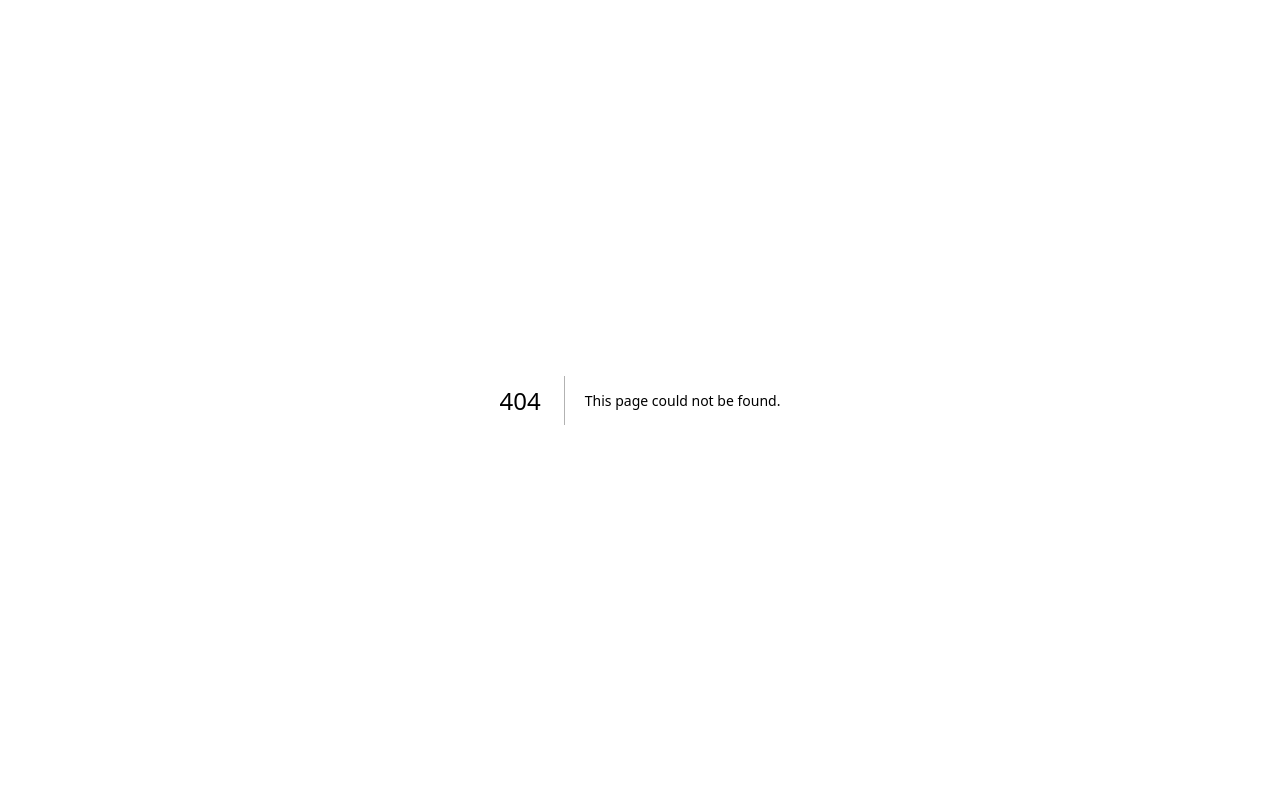
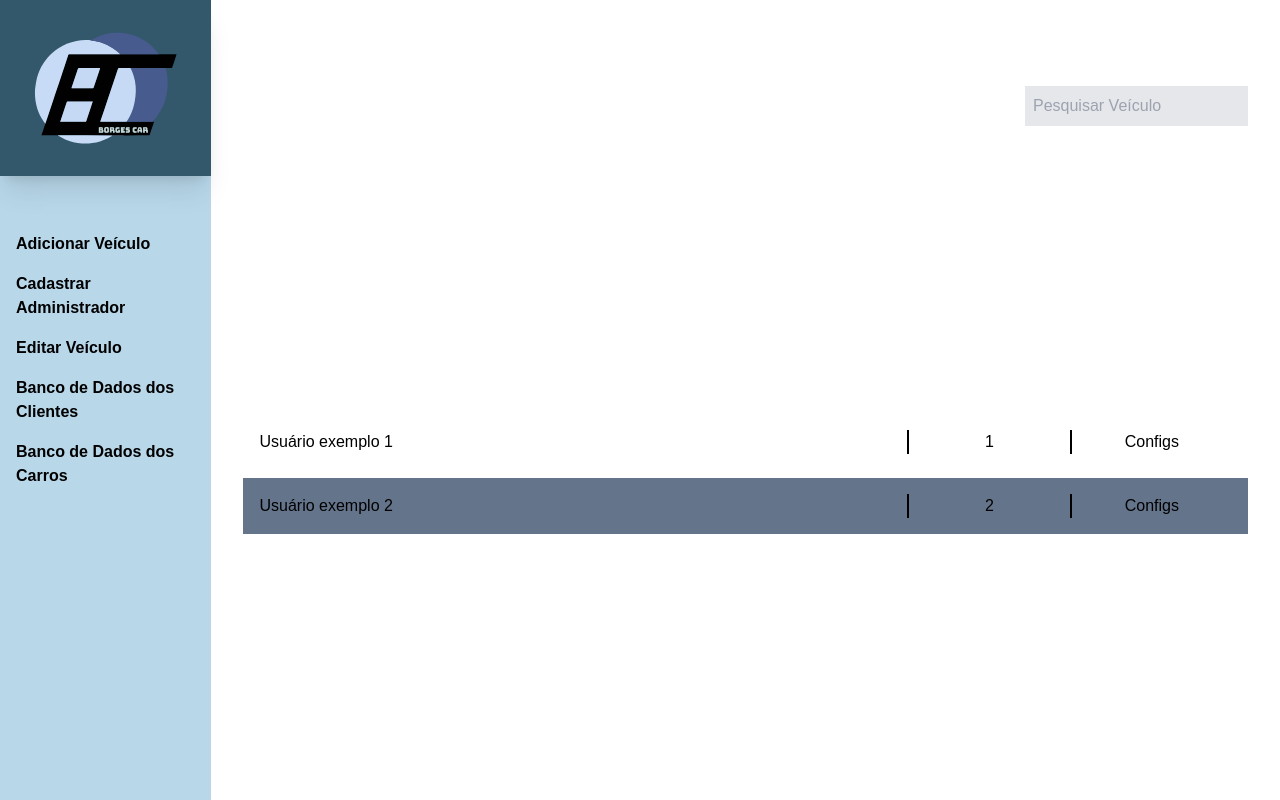
Before and after one commit to onlywillian/borgescar, a Next.js app: page /adm/clientes in a window 1280 px wide. Before the commit this address had no page. Built offline with nearby package versions, Linux system fonts and the light colour scheme.

Commit message:
cars and clients visualization page finished

```diff
--- /dev/null
+++ b/src/app/adm/carros/page.tsx
@@ -0,0 +1,44 @@
+import Aside from "@/components/Aside";
+
+import Link from "next/link";
+
+export default function Cars() {
+    const data = [
+        {
+            id: 1,
+            name: 'Carro exemplo 1'
+        },
+        {
+            id: 2,
+            name: 'Carro exemplo 2'
+        }
+    ]
+
+    return (
+        <main className="flex">
+            <Aside />
+            <div className="w-full h-screen flex flex-col p-8">
+                <div className="h-1/5 w-full flex items-center justify-end ">
+                    <div className="bg-black">
+                        <input
+                            type="text"
+                            placeholder="Pesquisar Veículo"
+                            className="p-2 outline-none border-none bg-gray-200"
+                        />
+                    </div>
+                </div>
+                <div className="flex flex-col items-center justify-center h-4/5  gap-2">
+                    {data.map((iten) => (
+                        <div key={iten.id} className="w-full p-4 even:bg-slate-500 flex">
+                            <span className="w-4/5">{iten.name}</span>
+                            <span className="w-1/5 border-l-2 border-black text-center">{iten.id}</span>
+                            <Link href={'/adm/editar-carro'} className="w-1/5 border-l-2 border-black text-center">
+                                Configs
+                            </Link>
+                        </div>
+                    ))}
+                </div>
+            </div>
+        </main>
+    )
+}
--- /dev/null
+++ b/src/app/adm/clientes/page.tsx
@@ -0,0 +1,44 @@
+import Aside from "@/components/Aside";
+
+import Link from "next/link";
+
+export default function Cars() {
+    const data = [
+        {
+            id: 1,
+            name: 'Usuário exemplo 1'
+        },
+        {
+            id: 2,
+            name: 'Usuário exemplo 2'
+        }
+    ]
+
+    return (
+        <main className="flex">
+            <Aside />
+            <div className="w-full h-screen flex flex-col p-8">
+                <div className="h-1/5 w-full flex items-center justify-end ">
+                    <div className="bg-black">
+                        <input
+                            type="text"
+                            placeholder="Pesquisar Veículo"
+                            className="p-2 outline-none border-none bg-gray-200"
+                        />
+                    </div>
+                </div>
+                <div className="flex flex-col items-center justify-center h-4/5  gap-2">
+                    {data.map((iten) => (
+                        <div key={iten.id} className="w-full p-4 even:bg-slate-500 flex">
+                            <span className="w-4/5">{iten.name}</span>
+                            <span className="w-1/5 border-l-2 border-black text-center">{iten.id}</span>
+                            <Link href={'/adm/editar-carro'} className="w-1/5 border-l-2 border-black text-center">
+                                Configs
+                            </Link>
+                        </div>
+                    ))}
+                </div>
+            </div>
+        </main>
+    )
+}
```
